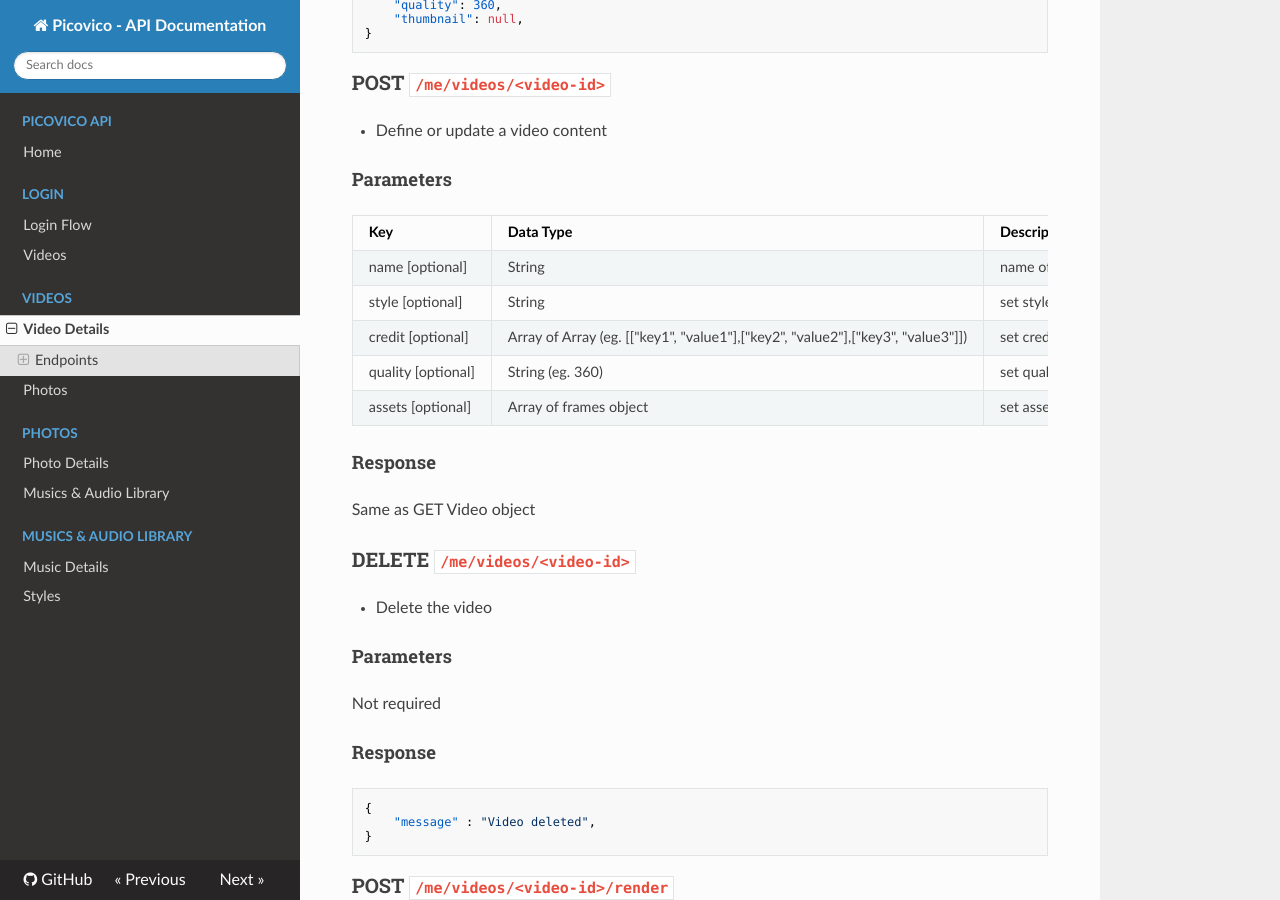
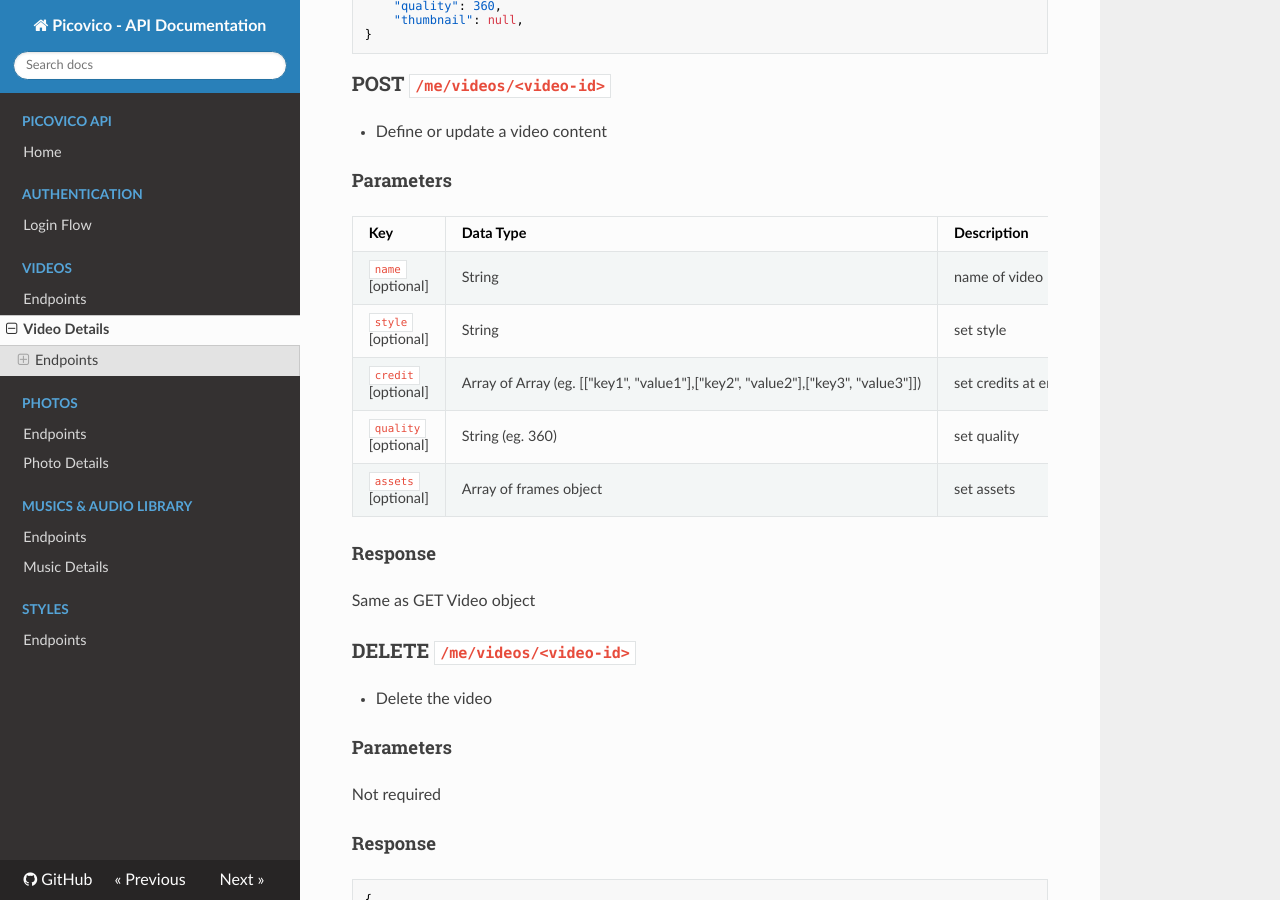
Before and after one commit to picovico/apidocs, an MkDocs documentation site: the page built from docs/videos/details.md, in a window 1280 px wide and 900 px high, scrolled down 2262 px. Built offline with MkDocs 1.6.1, drawn with Linux system fonts in a browser that asks for light colours; nearby versions of some CDN libraries; old or Windows-style settings are respelled for this version of MkDocs; some of the changed text lies outside the part shown.

Commit message:
Home  chhanged into Endpoints

```diff
--- a/docs/videos/details.md
+++ b/docs/videos/details.md
@@ -64,7 +64,7 @@
 * Create a new video project, or get the last draft project
 
 #### Parameters
-* name      -   Name of video we are making
+* `name`      -   Name of video we are making
 
 #### Response
 
@@ -125,11 +125,11 @@
 
 | Key                   |   Data Type   |   Description |
 | ----------------------|---------------|-------------- |
-| name      [optional]  |   String      |   name of video |
-| style     [optional]  |   String      |   set style |
-| credit    [optional]  |   Array of Array (eg. [["key1", "value1"],["key2", "value2"],["key3", "value3"]])      |   set credits at end of video |
-| quality   [optional]  |   String (eg. 360)     |   set quality |
-| assets    [optional]  |   Array of frames object     |   set assets |
+| `name`      [optional]  |   String      |   name of video |
+| `style`     [optional]  |   String      |   set style |
+| `credit`    [optional]  |   Array of Array (eg. [["key1", "value1"],["key2", "value2"],["key3", "value3"]])      |   set credits at end of video |
+| `quality`   [optional]  |   String (eg. 360)     |   set quality |
+| `assets`    [optional]  |   Array of frames object     |   set assets |
 
 #### Response
 Same as GET Video object
--- a/mkdocs.yml
+++ b/mkdocs.yml
@@ -6,11 +6,11 @@
 docs_dir: docs
 pages:
  - ['index.md', 'Picovico API', 'Home']
- - ['login/index.md', 'Login', 'Login Flow']
- - ['videos/index.md', 'Videos']
+ - ['login/index.md', 'Authentication', 'Login Flow']
+ - ['videos/index.md', 'Videos', 'Endpoints']
  - ['videos/details.md', 'Videos', 'Video Details']
- - ['photos/index.md', 'Photos']
+ - ['photos/index.md', 'Photos', 'Endpoints']
  - ['photos/details.md', 'Photos', 'Photo Details']
- - ['musics/index.md', 'Musics & Audio Library']
+ - ['musics/index.md', 'Musics & Audio Library', 'Endpoints']
  - ['musics/details.md', 'Musics & Audio Library', 'Music Details']
- - ['styles/index.md', 'Styles']
+ - ['styles/index.md', 'Styles', 'Endpoints']
```
Also changed, not shown: docs/musics/details.md (+5 -2 lines), docs/photos/details.md (+8 -10 lines), docs/styles/index.md (+1 -0 lines).
